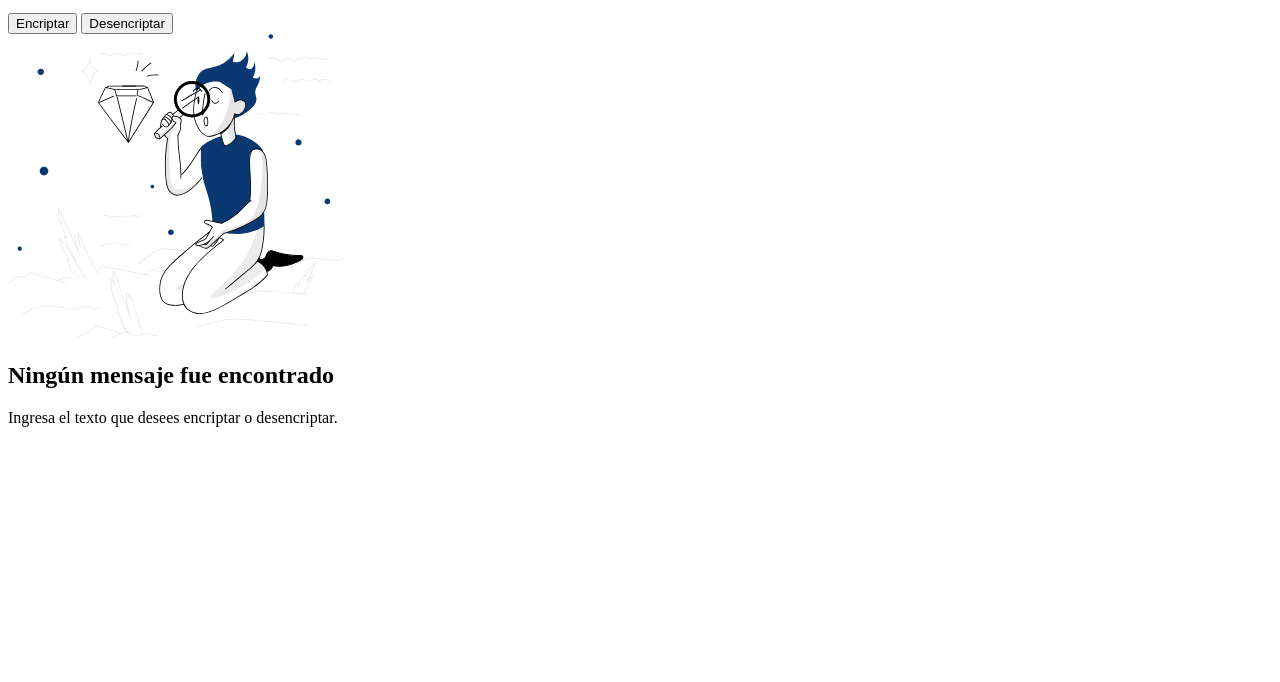
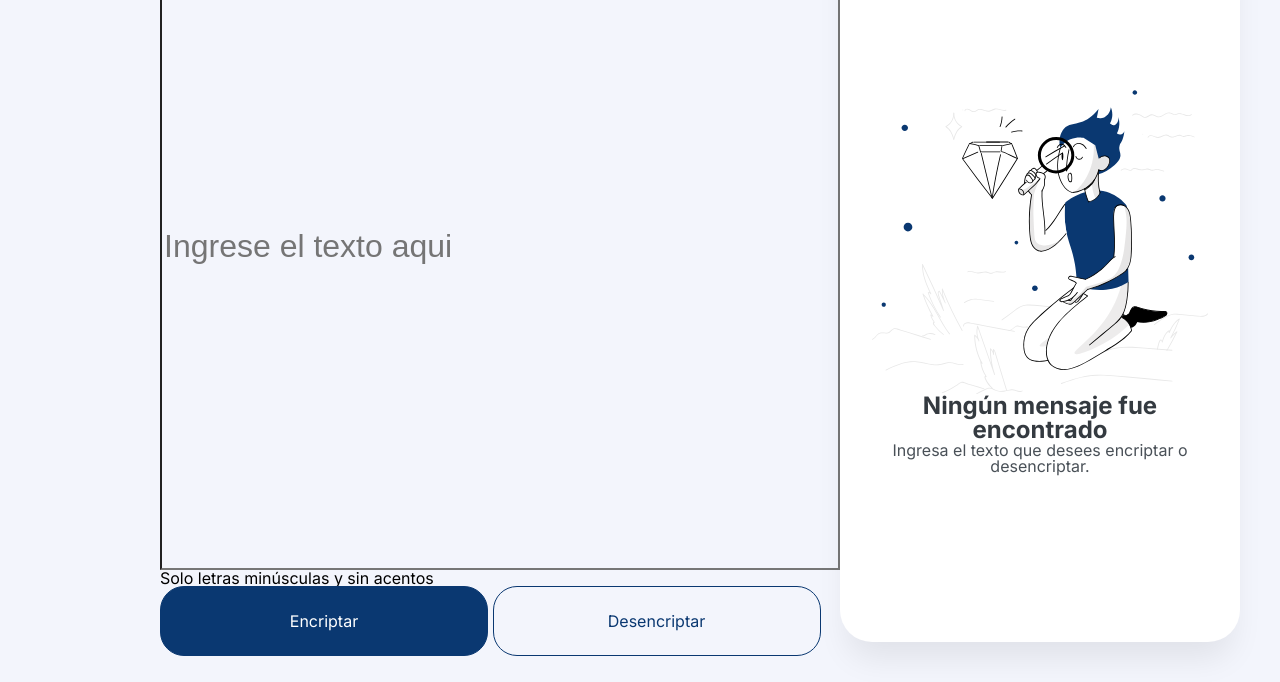
Before and after one commit to Ariel2911/-aluraChallenge-EncriptadorDeTexto, a plain HTML site: page index.html in a window 1280 px wide. Shown: the part 118-800 px from the top of the page. Drawn offline with Linux system fonts and the light colour scheme.

Commit message:
Agrega hoja de estilos para resetear los estilos por defecto. Agrega estilos

```diff
--- a/index.css
+++ b/index.css
@@ -39,20 +39,102 @@ card-message
   color-font: #495057;
   card-message-error
     color-font-title: #343A40;
-    size: 24px;
+    font-size: 24px;
     font-weight: 700;
     color-font-paragraph: #495057;
     size: 16px;
 */
 
-h1 {
-  background-color: red;
+* {
+  box-sizing: border-box;
+}
+
+body {
+  background-color: #F3F5FC;
+  height: 100vh;
+  padding: 16px;
+  font-family: 'Inter', sans-serif;
+}
+
+.main {
+  height: 100%;
+  display: flex;
+  justify-content: space-between;
+}
+
+.title {
+  margin: 0;
+}
+
+.form {
+  width: 680px;
+}
+
+.input-text{
+  display: block;
+  width: 100%;
+  height: 90%;
+  background-color: transparent ;
+  font-size: 32px;
+  color: #0A3871;
+}
+
+.button-container {
+  margin-top: auto;
+}
+
+.button{
+  width: 328px;
+  padding: 24px;
+  border-radius: 24px;
+  border: 1px solid #0A3871;
+  font-size: 16px;
+  font-family: inherit;
+}
+
+.button-primary{
+  background: #0A3871;
+  color: #fff;
+}
+
+.button-secondary {
+  background: transparent;
+  color: #0A3871;
+}
+
+.message {
+  display: flex;
+  flex-direction: column;
+  justify-content: center;
+  text-align: center;
+  max-width: 400px;
+  height: 100%;
+  padding: 32px;
+  border-radius: 32px;
+
+  background-color: #fff;
+  font-size: 24px;
+  color: #495057;
+  box-shadow: 0px 24px 32px -8px #00000014;
+}
+
+.message-error__image{}
+
+.message-error__title{
+  color: #343A40;
+  font-size: 24px;
+  font-weight: 700;
+}
+
+.message-error__paragraph{
+  color: #495057;
+  font-size: 16px;
 }
 
 
-@media  screen and (max-width: 768px) {
+@media  screen and (min-width: 768px) {
   body {
-    padding: 40ox;
+    padding: 40px;
   }
 
 }
--- a/index.html
+++ b/index.html
@@ -4,27 +4,33 @@
   <meta charset="UTF-8">
   <meta http-equiv="X-UA-Compatible" content="IE=edge">
   <meta name="viewport" content="width=device-width, initial-scale=1.0">
+  <link rel="preconnect" href="https://fonts.googleapis.com">
+  <link rel="preconnect" href="https://fonts.gstatic.com" crossorigin>
+  <link href="https://fonts.googleapis.com/css2?family=Inter:wght@400;700&display=swap" rel="stylesheet">
+  <link rel="stylesheet" href="./reset.css">
   <link rel="stylesheet" href="./index.css">
   <title>Encriptador de Texto</title>
 </head>
 <body>
-  <header>
-    <img src="./public/Logo.svg" alt="Logo">
-  </header>
 
-  <main>
-    <form action="">
-      <input type="text" placeholder="Ingrese el texto aqui">
+  <main class="main">
+    <h1 class="title">
+      <img src="./public/Logo.svg" alt="Logo">
+    </h1>
+    <form class="form">
+      <input class="input-text" type="text" placeholder="Ingrese el texto aqui">
       <p>Solo letras minúsculas y sin acentos</p>
-      <button>Encriptar</button>
-      <button>Desencriptar</button>
+      <div class="container-button">
+        <button class="button button-primary">Encriptar</button>
+        <button class="button button-secondary">Desencriptar</button>
+      </div>
     </form>
 
-    <div>
-      <img src="./public/muñeco.svg" alt="buscando">
-      <h2>Ningún mensaje fue encontrado</h2>
-      <p>Ingresa el texto que desees encriptar o desencriptar.</p>
-    </div>
+    <section class="message" >
+      <img class="message-error__image" src="./public/muñeco.svg" alt="buscando">
+      <h2 class="message-error__title">Ningún mensaje fue encontrado</h2>
+      <p class="message-error__paragraph">Ingresa el texto que desees encriptar o desencriptar.</p>
+    </section>
   </main>
 
   <script src="./index.js"></script>
--- /dev/null
+++ b/reset.css
@@ -0,0 +1,48 @@
+/* http://meyerweb.com/eric/tools/css/reset/
+   v2.0 | 20110126
+   License: none (public domain)
+*/
+
+html, body, div, span, applet, object, iframe,
+h1, h2, h3, h4, h5, h6, p, blockquote, pre,
+a, abbr, acronym, address, big, cite, code,
+del, dfn, em, img, ins, kbd, q, s, samp,
+small, strike, strong, sub, sup, tt, var,
+b, u, i, center,
+dl, dt, dd, ol, ul, li,
+fieldset, form, label, legend,
+table, caption, tbody, tfoot, thead, tr, th, td,
+article, aside, canvas, details, embed,
+figure, figcaption, footer, header, hgroup,
+menu, nav, output, ruby, section, summary,
+time, mark, audio, video {
+	margin: 0;
+	padding: 0;
+	border: 0;
+	font-size: 100%;
+	font: inherit;
+	vertical-align: baseline;
+}
+/* HTML5 display-role reset for older browsers */
+article, aside, details, figcaption, figure,
+footer, header, hgroup, menu, nav, section {
+	display: block;
+}
+body {
+	line-height: 1;
+}
+ol, ul {
+	list-style: none;
+}
+blockquote, q {
+	quotes: none;
+}
+blockquote:before, blockquote:after,
+q:before, q:after {
+	content: '';
+	content: none;
+}
+table {
+	border-collapse: collapse;
+	border-spacing: 0;
+}
```
